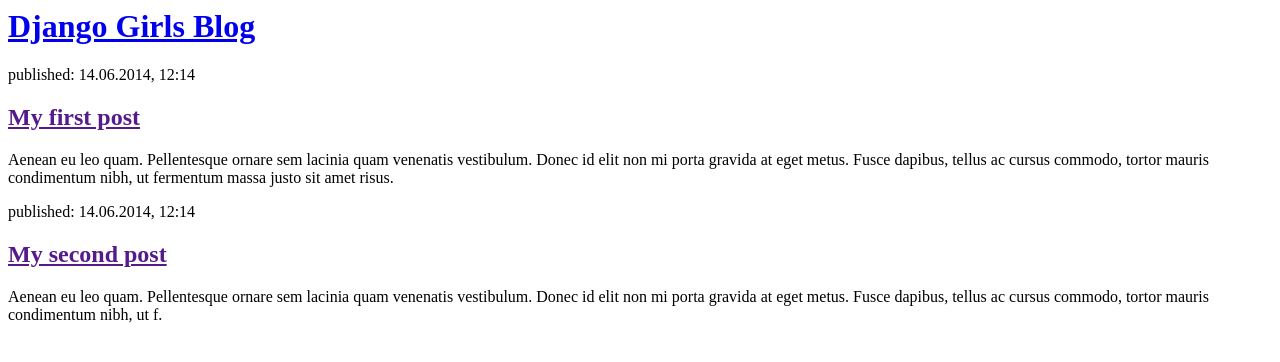
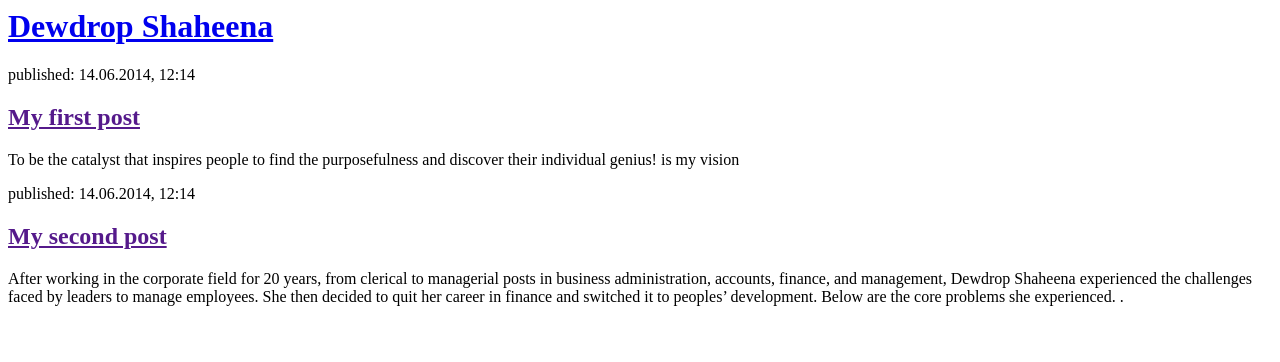
Before and after one commit to shahydewdrop/my-first-blog, a Django app: page / in a window 1280 px wide. Shown: the top 362 px of the page. Run offline with Django 3.2, Linux system fonts and the light colour scheme.

Commit message:
Changed the HTML for the site.

```diff
--- a/blog/templates/blog/post_list.html
+++ b/blog/templates/blog/post_list.html
@@ -4,19 +4,18 @@
     </head>
     <body>
         <div>
-            <h1><a href="/">Django Girls Blog</a></h1>
+            <h1><a href="/">Dewdrop  Shaheena</a></h1>
         </div>
 
         <div>
             <p>published: 14.06.2014, 12:14</p>
             <h2><a href="">My first post</a></h2>
-            <p>Aenean eu leo quam. Pellentesque ornare sem lacinia quam venenatis vestibulum. Donec id elit non mi porta gravida at eget metus. Fusce dapibus, tellus ac cursus commodo, tortor mauris condimentum nibh, ut fermentum massa justo sit amet risus.</p>
-        </div>
+            <p>To be the catalyst that inspires people to find the purposefulness and discover their individual genius! is my vision </div>
 
         <div>
             <p>published: 14.06.2014, 12:14</p>
             <h2><a href="">My second post</a></h2>
-            <p>Aenean eu leo quam. Pellentesque ornare sem lacinia quam venenatis vestibulum. Donec id elit non mi porta gravida at eget metus. Fusce dapibus, tellus ac cursus commodo, tortor mauris condimentum nibh, ut f.</p>
+            <p>After working in the corporate field for 20 years, from clerical to managerial posts in business administration, accounts, finance, and management, Dewdrop Shaheena experienced the challenges faced by leaders to manage employees. She then decided to quit her career in finance and switched it to peoples’ development. Below are the core problems she experienced. .</p>
         </div>
     </body>
 </html>
```
